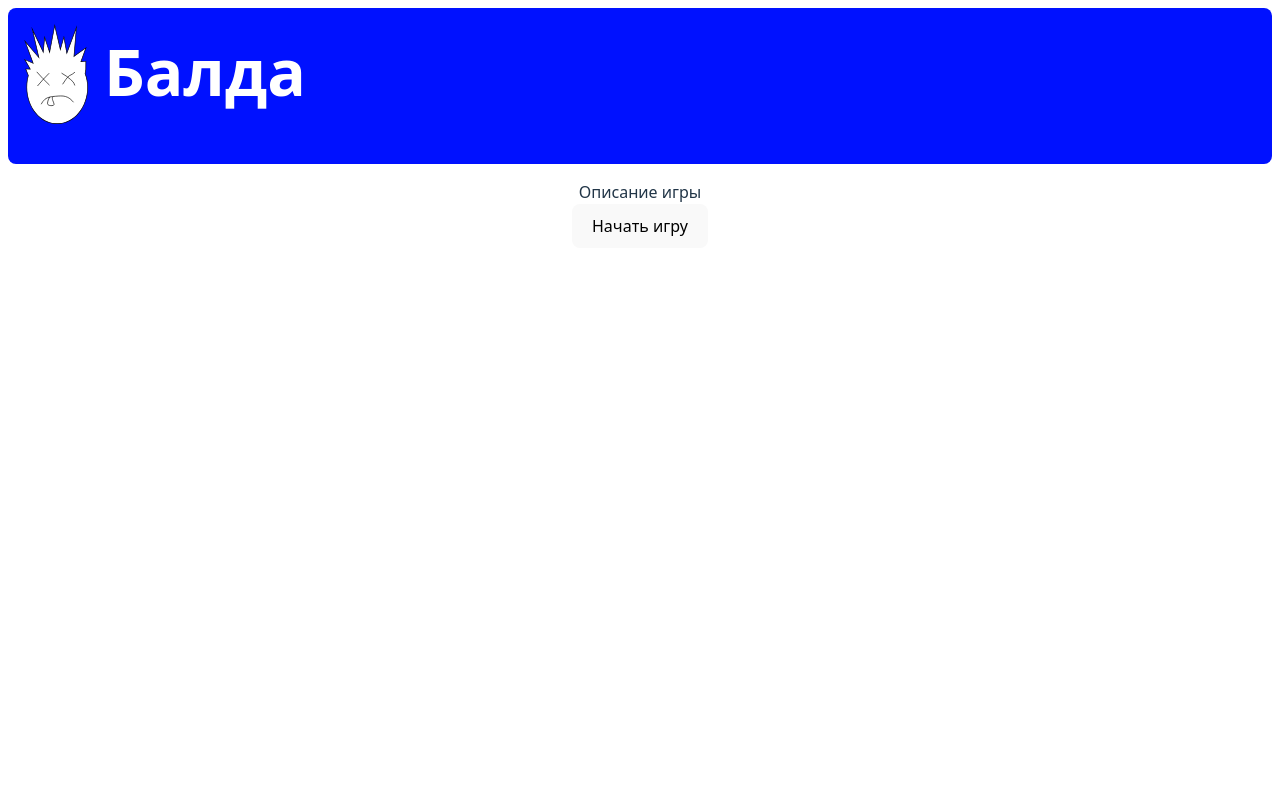
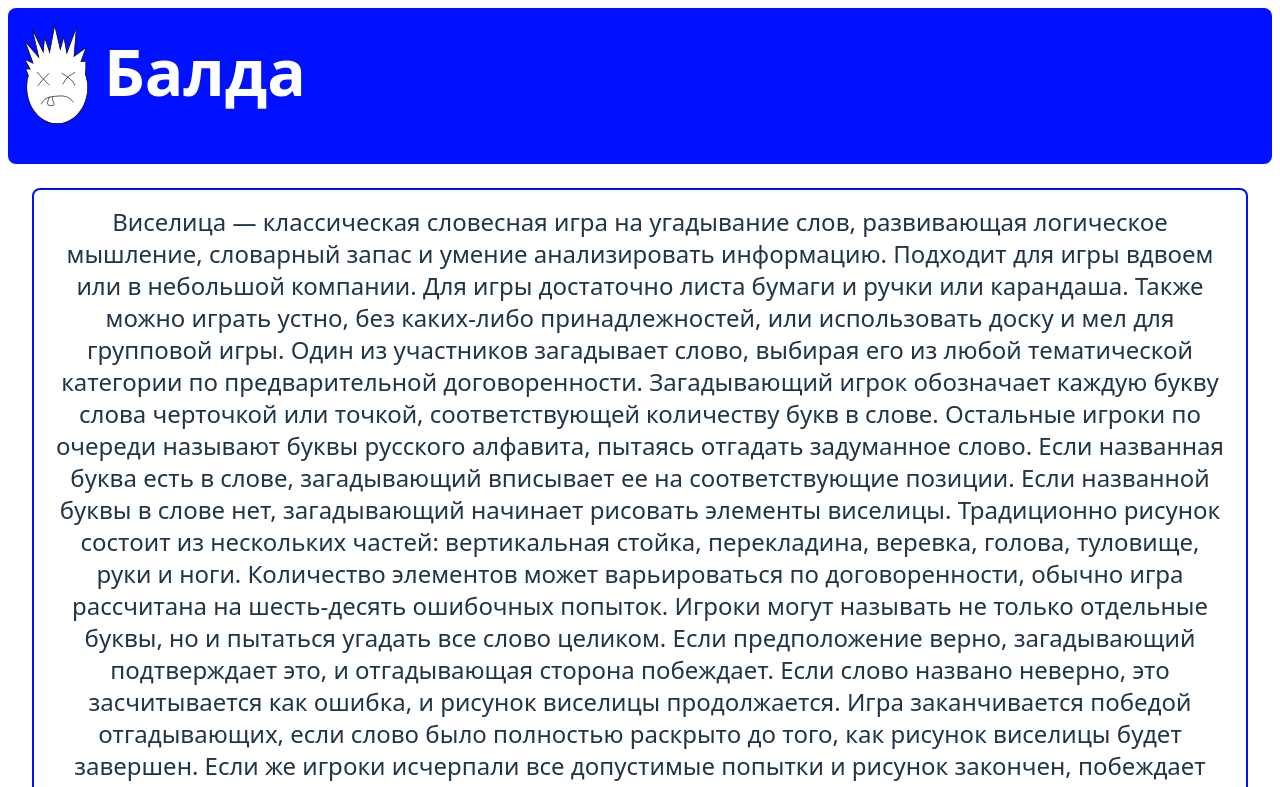
Before and after one commit to Gghvf/Balda, a Vue app: page / in a window 1280 px wide. Shown: the top 787 px of the page. Built offline with nearby package versions, Linux system fonts and the light colour scheme; the HTML template or start-up script is replaced by a standard one.

Commit message:
сделал главную страницу, добавил --color-white в :root App.vue

```diff
--- a/src/App.vue
+++ b/src/App.vue
@@ -14,5 +14,6 @@ import TheHeader from './components/TheHeader.vue';
 
 :root{
   --color-primary: #0011ff;
+  --color-white: #ffffff;
 }
 </style>
--- a/src/components/TheHeader.vue
+++ b/src/components/TheHeader.vue
@@ -8,11 +8,7 @@
 </template>
 
 
-<style>
-
-:root{
-    --color-white: #ffffff;
-}
+<style scoped>
 
 .header{
     color: var(--color-white);
--- a/src/pages/HomePage.vue
+++ b/src/pages/HomePage.vue
@@ -1,17 +1,44 @@
 <template>
     <div class="orientation">
-        <div>Описание игры</div>
+        <div class="description">Виселица — классическая словесная игра на угадывание слов, развивающая логическое мышление, словарный запас и умение анализировать информацию. Подходит для игры вдвоем или в небольшой компании.
+Для игры достаточно листа бумаги и ручки или карандаша. Также можно играть устно, без каких-либо принадлежностей, или использовать доску и мел для групповой игры.
+Один из участников загадывает слово, выбирая его из любой тематической категории по предварительной договоренности. Загадывающий игрок обозначает каждую букву слова черточкой или точкой, соответствующей количеству букв в слове. Остальные игроки по очереди называют буквы русского алфавита, пытаясь отгадать задуманное слово.
+Если названная буква есть в слове, загадывающий вписывает ее на соответствующие позиции. Если названной буквы в слове нет, загадывающий начинает рисовать элементы виселицы. Традиционно рисунок состоит из нескольких частей: вертикальная стойка, перекладина, веревка, голова, туловище, руки и ноги. Количество элементов может варьироваться по договоренности, обычно игра рассчитана на шесть-десять ошибочных попыток.
+Игроки могут называть не только отдельные буквы, но и пытаться угадать все слово целиком. Если предположение верно, загадывающий подтверждает это, и отгадывающая сторона побеждает. Если слово названо неверно, это засчитывается как ошибка, и рисунок виселицы продолжается.
+Игра заканчивается победой отгадывающих, если слово было полностью раскрыто до того, как рисунок виселицы будет завершен. Если же игроки исчерпали все допустимые попытки и рисунок закончен, побеждает загадывающий.
+Перед началом игры рекомендуется договориться о допустимых категориях слов, исключении имен собственных, географических названий, аббревиатур и слишком сложных или узкоспециализированных терминов. Также стоит определить, учитываются ли разные грамматические формы одного слова как отдельные варианты.
+Для адаптации игры под разный уровень участников можно изменять сложность загадываемых слов, количество допустимых ошибок, вводить тематические раунды или ограничивать время на обдумывание буквы. В упрощенной версии для детей можно увеличить число попыток и разрешить использование подсказок.</div>
         <RouterLink to="/Topic">
-            <button>Начать игру</button>
+            <button class="button">Начать игру</button>
         </RouterLink>
     </div>
 </template>
 
-<style>
+<style scoped>
 
 .orientation{
     padding: 16px;
     text-align: center;
 }
 
+.description {
+    border: 2px solid var(--color-primary);
+    padding: 16px;
+    margin: 8px;
+    border-radius: 8px;
+    text-align: center;
+    line-height: 32px;
+    font-size: 24px;
+}
+.button{
+    background-color: var(--color-primary);
+    color: var(--color-white);
+    border: 2px solid var(--color-primary);
+    transition: all 0.5s ;
+}
+
+.button:hover {
+    background-color: var(--color-white);
+    color: var(--color-primary);
+}
 </style>
--- a/src/pages/TopicPage.vue
+++ b/src/pages/TopicPage.vue
@@ -11,8 +11,11 @@
     </RouterLink>
   </div>
 </template>
-<style>
+
+<style scoped>
+
 .orientation{
   text-align: center;
 }
+
 </style>
```
